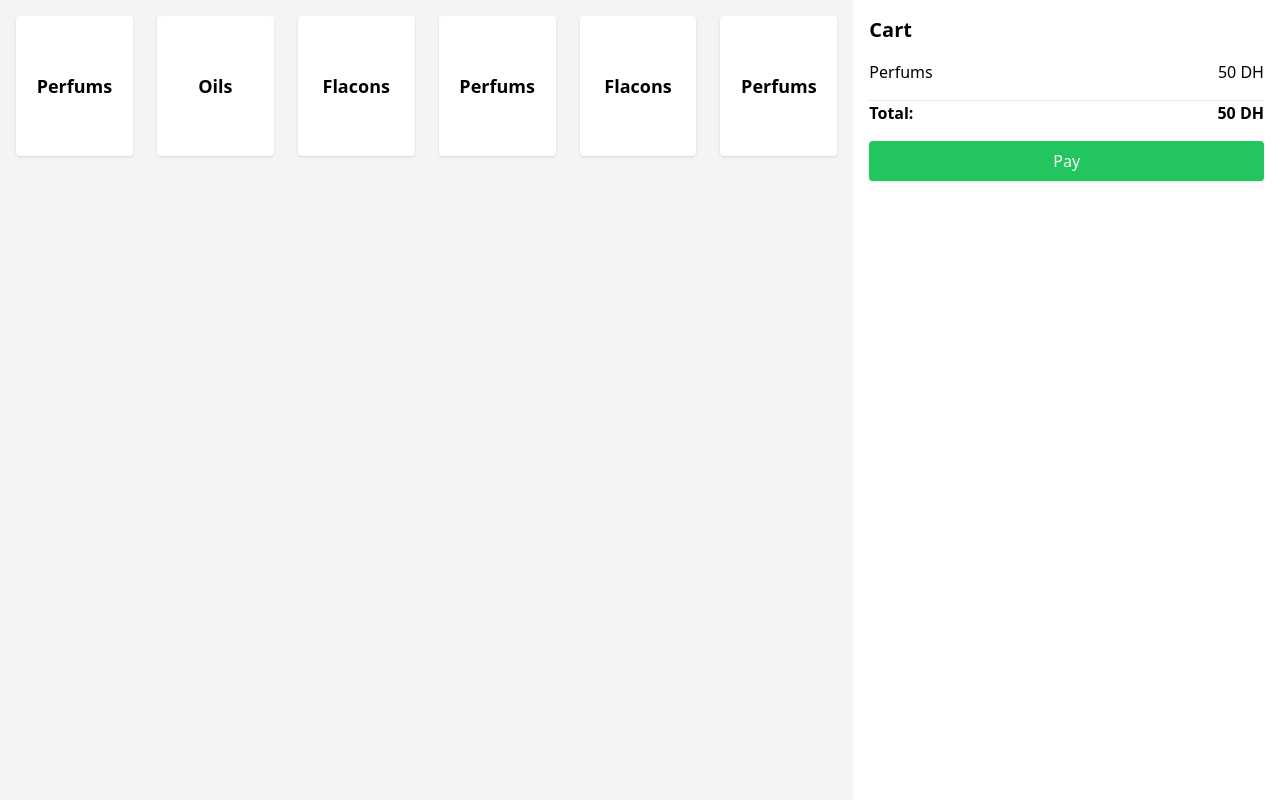
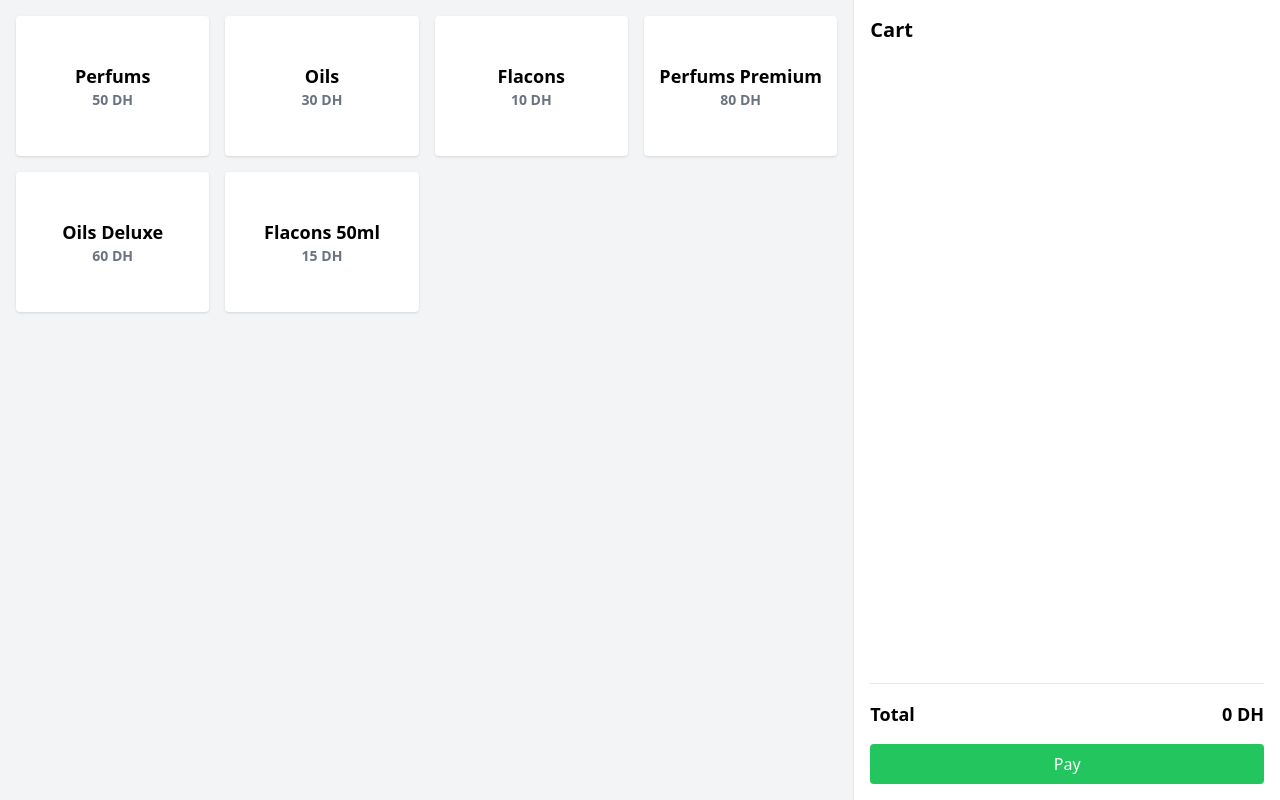
Before and after one commit to mosadikdev/POSMO, a React (Vite) app in the folder pos-frontend/: page / in a window 1280 px wide. Built offline with nearby package versions, Linux system fonts and the light colour scheme.

Commit message:
Add interactive POS cart and dynamic total

```diff
--- a/pos-frontend/src/pages/POS.jsx
+++ b/pos-frontend/src/pages/POS.jsx
@@ -1,59 +1,67 @@
+import { useState } from "react";
+
+const products = [
+  { id: 1, name: "Perfums", price: 50 },
+  { id: 2, name: "Oils", price: 30 },
+  { id: 3, name: "Flacons", price: 10 },
+  { id: 4, name: "Perfums Premium", price: 80 },
+  { id: 5, name: "Oils Deluxe", price: 60 },
+  { id: 6, name: "Flacons 50ml", price: 15 },
+];
+
 export default function POS() {
-    return (
+  const [cart, setCart] = useState([]);
 
-        <div className="h-screen grid grid-cols-3">
+  const addToCart = (product) => {
+    setCart([...cart, product]);
+  };
 
-            <div className="col-span-2 p-4 bg-gray-100">
+  const total = cart.reduce((sum, item) => sum + item.price, 0);
 
-  <div className="grid grid-cols-6 gap-6 auto-rows-[140px]">
+  return (
+    <div className="h-screen grid grid-cols-3">
 
-    <div className="bg-white shadow rounded flex items-center justify-center text-lg font-semibold">
-      Perfums
-    </div>
+      {/* PRODUCTS */}
+      <div className="col-span-2 p-4 bg-gray-100">
+        <div className="grid grid-cols-4 gap-4 auto-rows-[140px]">
+          {products.map((p) => (
+            <div
+              key={p.id}
+              onClick={() => addToCart(p)}
+              className="bg-white shadow rounded flex flex-col items-center justify-center text-lg font-semibold cursor-pointer hover:bg-green-100"
+            >
+              <div>{p.name}</div>
+              <div className="text-sm text-gray-500">{p.price} DH</div>
+            </div>
+          ))}
+        </div>
+      </div>
 
-    <div className="bg-white shadow rounded flex items-center justify-center text-lg font-semibold">
-      Oils
-    </div>
+      {/* CART */}
+      <div className="bg-white p-4 border-l flex flex-col">
+        <h2 className="text-xl font-bold mb-4">Cart</h2>
 
-    <div className="bg-white shadow rounded flex items-center justify-center text-lg font-semibold">
-      Flacons
-    </div>
-
-    <div className="bg-white shadow rounded flex items-center justify-center text-lg font-semibold">
-      Perfums
-    </div>
-
-    <div className="bg-white shadow rounded flex items-center justify-center text-lg font-semibold">
-      Flacons
-    </div>
-
-    <div className="bg-white shadow rounded flex items-center justify-center text-lg font-semibold">
-      Perfums
-    </div>
-  </div>
-
-</div>
-
-            <div className="m-4">
-                    <h2 className="text-xl font-bold mb-4">Cart</h2>
-
-                    <div className="flex justify-between mb-4">
-                        <span>Perfums</span>
-                        <span>50 DH</span>
-                    </div>
-
-
-                    <div className="flex justify-between border-t font-bold">
-                        <span>Total: </span>
-                        <span>50 DH</span>
-                    </div>
-
-
-                    <button className="w-full bg-green-500 py-2 rounded shadow mt-4 text-white">Pay</button>
-
+        <div className="flex-1 space-y-2 overflow-y-auto">
+          {cart.map((item, index) => (
+            <div key={index} className="flex justify-between border-b pb-1">
+              <span>{item.name}</span>
+              <span>{item.price} DH</span>
             </div>
-
+          ))}
         </div>
 
-    )
+        <div className="border-t pt-4 mt-4">
+          <div className="flex justify-between text-lg font-bold">
+            <span>Total</span>
+            <span>{total} DH</span>
+          </div>
+
+          <button className="mt-4 w-full bg-green-500 text-white py-2 rounded hover:bg-green-600">
+            Pay
+          </button>
+        </div>
+      </div>
+
+    </div>
+  );
 }
```
